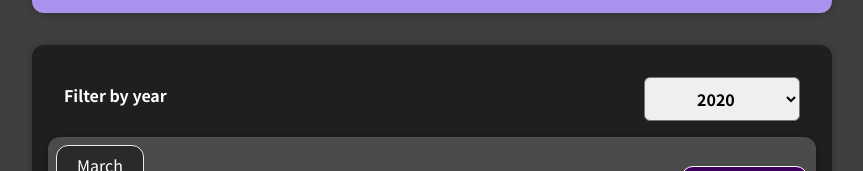
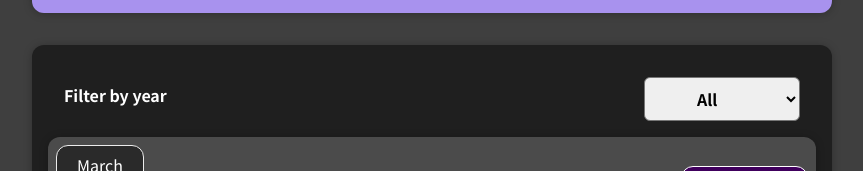
Before and after one commit to MohamedFaalil/expense_tracker, a React (Create React App) app: page / in a window 1280 px wide. Shown: the part 307-478 px from the top of the page, without its empty margins (208-1071 px from the left). Built offline with nearby package versions, Linux system fonts and the light colour scheme.

Commit message:
filtering challenge completed

```diff
--- a/src/App.js
+++ b/src/App.js
@@ -4,14 +4,15 @@ import NewExpense from "./components/NewExpense/NewExpense";
 
 const DUMMY_EXPENSES = [
     {id: 'e1', title: 'PC(Desktop)', price: 512.75, date: new Date('2023-03-14')},
-    {id: 'e2', title: 'TV', price: 2985.5, date: new Date('2023-03-15')},
-    {id: 'e3', title: 'Toilet Paper', price: 25.8, date: new Date('2023-03-15')},
-    {id: 'e4', title: 'Car Insurance', price: 298.5, date: new Date('2023-03-16')},
-    {id: 'e5', title: 'Mouse pad', price: 3, date: new Date('2023-03-17')},
+    {id: 'e2', title: 'TV', price: 2985.5, date: new Date('2022-03-15')},
+    {id: 'e3', title: 'Toilet Paper', price: 25.8, date: new Date('2021-03-15')},
+    {id: 'e4', title: 'Car Insurance', price: 298.5, date: new Date('2020-03-16')},
+    {id: 'e5', title: 'Mouse pad', price: 3, date: new Date('2020-03-17')},
 ];
+let expensesFullList = DUMMY_EXPENSES;
+const App = () => {
 
-const App = () => {
-    const [expenses, setExpense] = useState(DUMMY_EXPENSES);
+    const [expenses, setExpenses] = useState(DUMMY_EXPENSES);
     const getNewId = () => {
         const expenseLength = expenses.length;
         const lastIdPhrase = expenses[expenseLength - 1].id;
@@ -20,11 +21,20 @@ const App = () => {
     }
     const addExpenseHandler = (expense) => {
         expense.id = getNewId();
-        console.log('new expense:', expense);
-        setExpense((prevExpenses)=>{
-            return [expense,...prevExpenses];
+        setExpenses((prevExpenses)=>{
+            const newExpenses = [expense,...prevExpenses];
+            expensesFullList = newExpenses;
+            return newExpenses;
         });
-        setExpense([expense, ...expenses]);
+        // setExpenses([expense, ...expenses]);
+    };
+
+    const filterExpenseHandler = (year)=>{
+        if(year === '-1'){
+            setExpenses(expensesFullList);
+        }else{
+            setExpenses(expensesFullList.filter(expense => expense.date.getFullYear().toString() === year))
+        }
     };
 
     // OLD VERSION
@@ -38,7 +48,7 @@ const App = () => {
     return (
         <div>
             <NewExpense onAddExpense={addExpenseHandler}/>
-            <Expenses expense_collection={expenses}/>
+            <Expenses expense_collection={expenses} onFilterExpense={filterExpenseHandler}/>
         </div>
     );
 }
--- a/src/components/Expenses/Expenses.js
+++ b/src/components/Expenses/Expenses.js
@@ -6,10 +6,10 @@ import ExpensesFilter from "./ExpensesFilter";
 
 
 const Expenses = (props) => {
-    const [filterDate, setFilterDate] = useState('2020');
+    const [filterDate, setFilterDate] = useState('-1');
     const filterChangeHandler = (year) => {
-        console.log('on expenses', year);
         setFilterDate(year);
+        props.onFilterExpense(year);
     }
     return (
 
--- a/src/components/Expenses/ExpensesFilter.js
+++ b/src/components/Expenses/ExpensesFilter.js
@@ -20,6 +20,7 @@ const ExpensesFilter = (props) => {
             <div className='expenses-filter__control'>
                 <label>Filter by year</label>
                 <select onChange={yearChangeHandler} value={props.selectedYear}>
+                    <option value='-1'>All</option>
                     <option value='2023'>2023</option>
                     <option value='2022'>2022</option>
                     <option value='2021'>2021</option>
--- a/src/components/NewExpense/ExpenseForm.js
+++ b/src/components/NewExpense/ExpenseForm.js
@@ -30,7 +30,7 @@ const ExpenseForm = (props)=>{
         //         enteredTitle: event.target.value
         //     };
         // })
-        console.log('title:',event.target.value);
+        // console.log('title:',event.target.value);
     };
 
     const amountChangeHandler = event => {
@@ -39,7 +39,7 @@ const ExpenseForm = (props)=>{
         //     ...enteredUserInputs,
         //     enteredAmount: event.target.value
         // });
-        console.log('title:',event.target.value);
+        // console.log('title:',event.target.value);
 
     };
 
@@ -49,7 +49,7 @@ const ExpenseForm = (props)=>{
         //     ...enteredUserInputs,
         //     enteredDate: event.target.value
         // });
-        console.log('title:',event.target.value);
+        // console.log('title:',event.target.value);
 
     };
 
```
